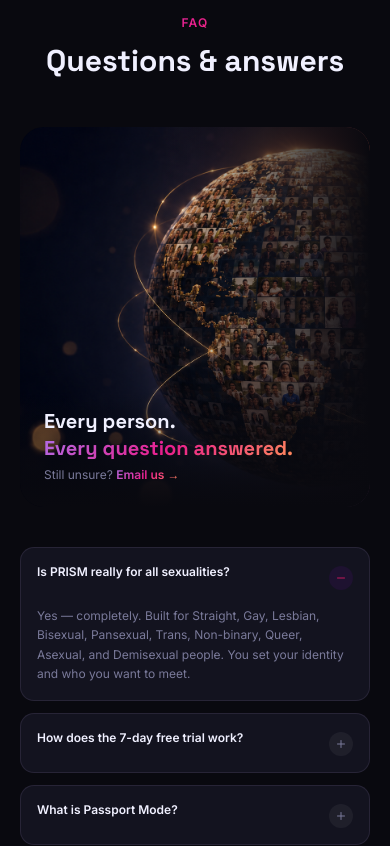
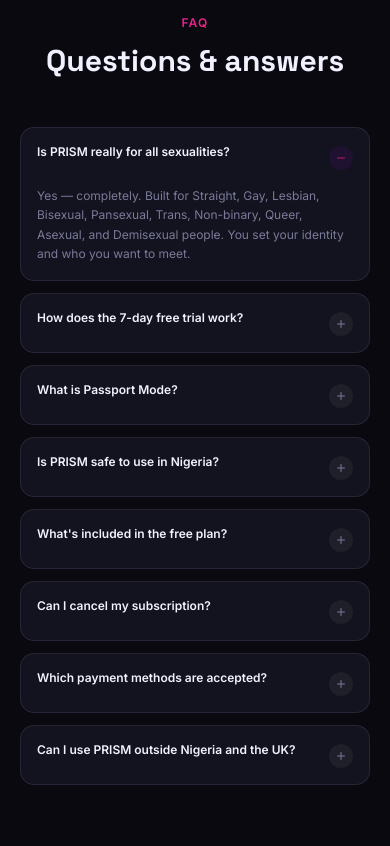
Before and after one commit to iwedibah/prism-dating-app, a Next.js app: page / in a window 390 px wide. Shown: the part 9600-10446 px from the top of the page. Built offline with nearby package versions, Linux system fonts and the light colour scheme.

Commit message:
fix: hide FAQ globe image on mobile — FAQ full-width on small screens, 2-col on md+
Co-Authored-By: Claude Sonnet 4.6 <noreply@anthropic.com>

```diff
--- a/src/components/home/FAQSection.tsx
+++ b/src/components/home/FAQSection.tsx
@@ -121,17 +121,17 @@ export default function FAQSection() {
           </h2>
         </motion.div>
 
-        {/* Two-column: image left, FAQ right */}
+        {/* Two-column: image left, FAQ right — image hidden on mobile */}
         <div className="grid lg:grid-cols-[1fr_1.35fr] gap-10 items-start">
 
-          {/* LEFT — globe image */}
+          {/* LEFT — globe image (desktop only) */}
           <motion.div
             initial={{ opacity: 0, x: -30 }}
             whileInView={{ opacity: 1, x: 0 }}
             viewport={{ once: true }}
             transition={{ duration: 0.7 }}
-            className="relative rounded-3xl overflow-hidden sticky top-24"
-            style={{ minHeight: 380 }}
+            className="relative rounded-3xl overflow-hidden sticky top-24 hidden lg:block"
+            style={{ minHeight: 420 }}
           >
             <Image
               src="/images/globe-faq.png"
@@ -183,7 +183,7 @@ export default function FAQSection() {
             whileInView={{ opacity: 1, x: 0 }}
             viewport={{ once: true }}
             transition={{ duration: 0.7 }}
-            className="grid sm:grid-cols-2 gap-3 items-start"
+            className="grid md:grid-cols-2 gap-3 items-start lg:col-span-1 col-span-full"
           >
             {/* Column 1 */}
             <div className="flex flex-col gap-3">
```
